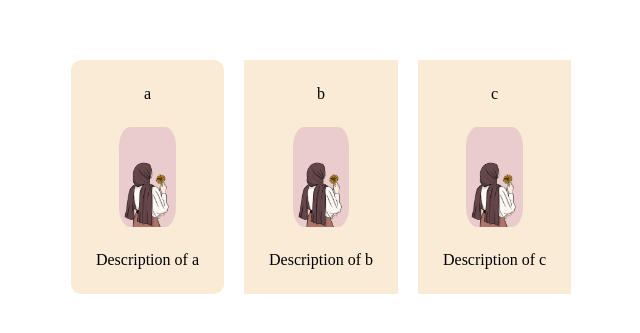
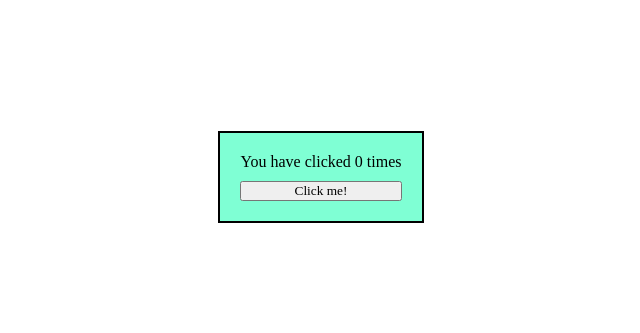
Before and after one commit to Rajiya-22/React_Practice, a React (Vite) app: page / in a window 1280 px wide. Shown: the part 223-556 px from the top of the page, without its empty margins (319-959 px from the left). Built offline with nearby package versions, Linux system fonts and the light colour scheme.

Commit message:
second commit

```diff
--- a/src/App.jsx
+++ b/src/App.jsx
@@ -1,13 +1,11 @@
 import './App.css'
-import UserCard from './components/UserCard'
+import Counter from './components/Counter'
 
 function App() {
 
   return (
-    <div className='container' >
-      <UserCard name="a" style={{"border-radius":"10px"}}/>
-      <UserCard name="b"/>
-      <UserCard name="c"/>
+    <div>
+      <Counter />
     </div>
   )
 }
--- /dev/null
+++ b/src/components/Counter.css
@@ -0,0 +1,8 @@
+.counter-container{
+    background-color: #7fffd4;
+    display:flex;
+    flex-direction: column;
+    gap:10px;
+    padding:20px;
+    border:2px solid black;
+}
--- /dev/null
+++ b/src/components/Counter.jsx
@@ -0,0 +1,14 @@
+import "./Counter.css"
+import React, { useState } from 'react'
+
+const Counter = () => {
+    const[count,setCount] = useState(0);
+  return (
+    <div className="counter-container">
+      <p id="para">You have clicked {count} times</p>
+      <button id="btn" onClick={()=>{setCount(count+1)}}>Click me!</button>
+    </div>
+  )
+}
+
+export default Counter
```
